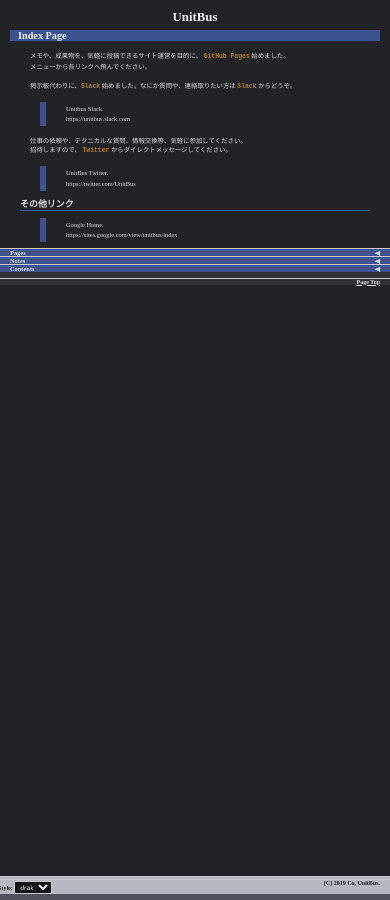
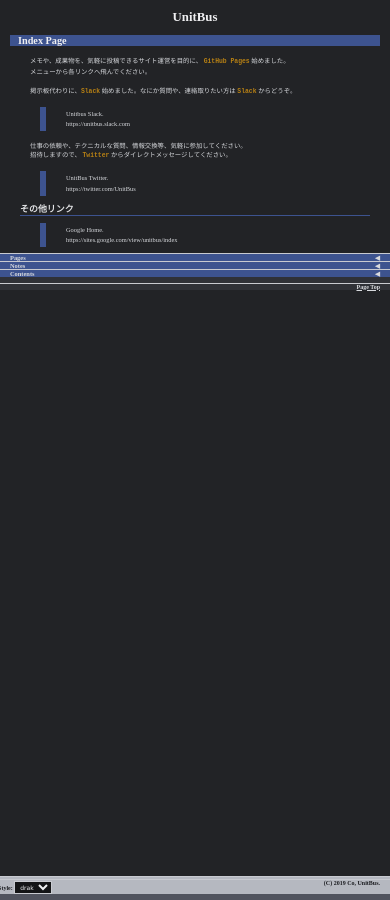
Before and after one commit to unitbus/unitbus.github.io, a Jekyll site: the page built from index.md, in a window 390 px wide. Built offline with Jekyll 4.4.1, drawn with Linux system fonts in a browser that asks for light colours.

Commit message:
Update style_layout.css

```diff
--- a/styles/style_layout.css
+++ b/styles/style_layout.css
@@ -56,7 +56,7 @@ footer {
 @media screen and (max-width: 800px){
     body{
         font-size: 80%;
-        grid-template-rows: 30px 1fr auto 24px;
+        grid-template-rows: auto 1fr auto 24px;
         grid-template-columns: 1fr;
         grid-template-areas:
             "areaA"
```
